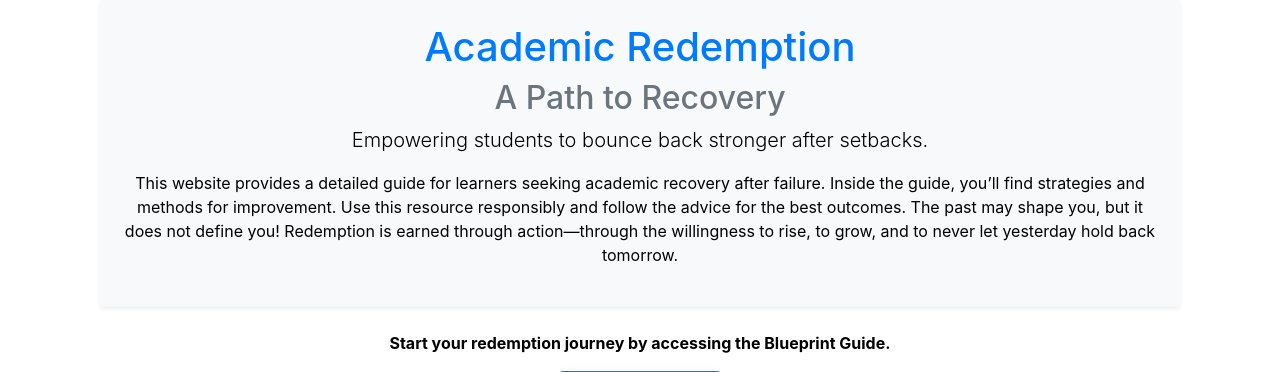
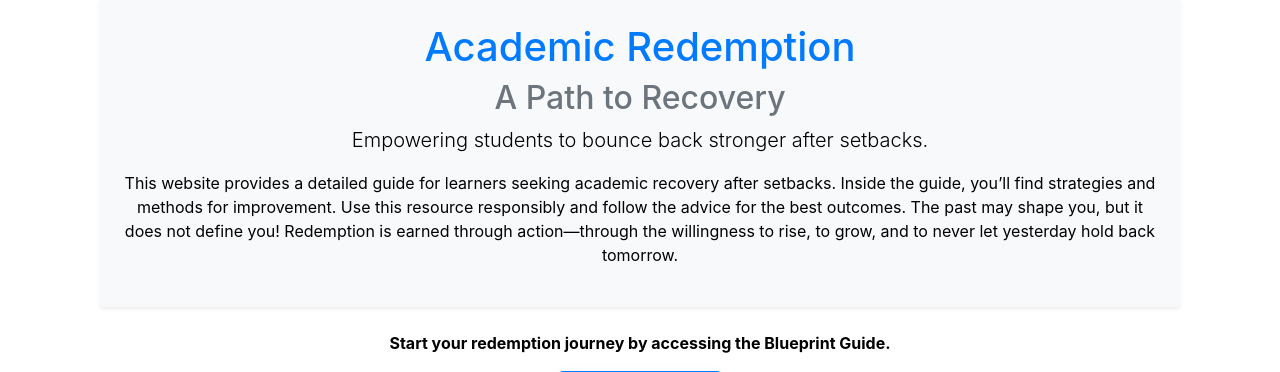
Before and after one commit to KingDenari/Redemption-Project, a Flask app: page / in a window 1280 px wide. Shown: the part 105-477 px from the top of the page. Run offline with Flask 3, Linux system fonts and the light colour scheme; a user stored in the database is signed in; some libraries are stand-ins or nearby versions.

Commit message:
Update home.html

```diff
--- a/website/templates/home.html
+++ b/website/templates/home.html
@@ -8,7 +8,7 @@
     <h1 class="fw-bold text-primary">Academic Redemption</h1>
     <h2 class="text-secondary">A Path to Recovery</h2>
     <p class="lead">Empowering students to bounce back stronger after setbacks.</p>
-    <p>This website provides a detailed guide for learners seeking academic recovery after failure. Inside the guide, you’ll find strategies and methods for improvement. Use this resource responsibly and follow the advice for the best outcomes.
+    <p>This website provides a detailed guide for learners seeking academic recovery after setbacks. Inside the guide, you’ll find strategies and methods for improvement. Use this resource responsibly and follow the advice for the best outcomes.
 
 The past may shape you, but it does not define you! Redemption is earned through action—through the willingness to rise, to grow, and to never let yesterday hold back tomorrow.</p>
   </div>
```
